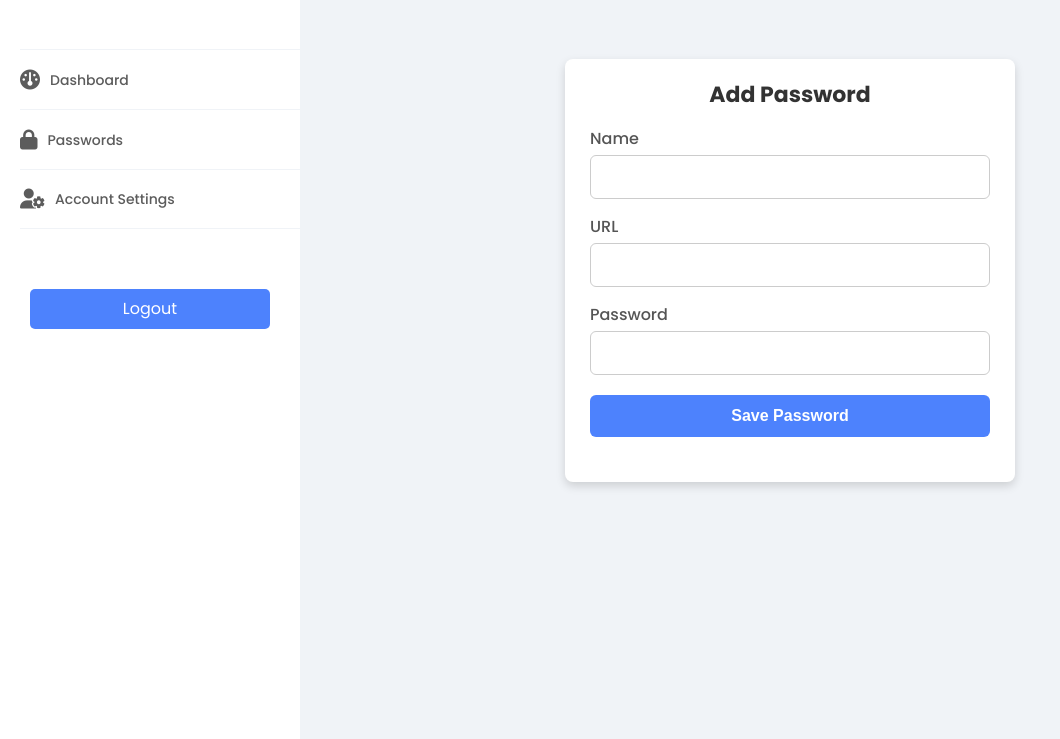
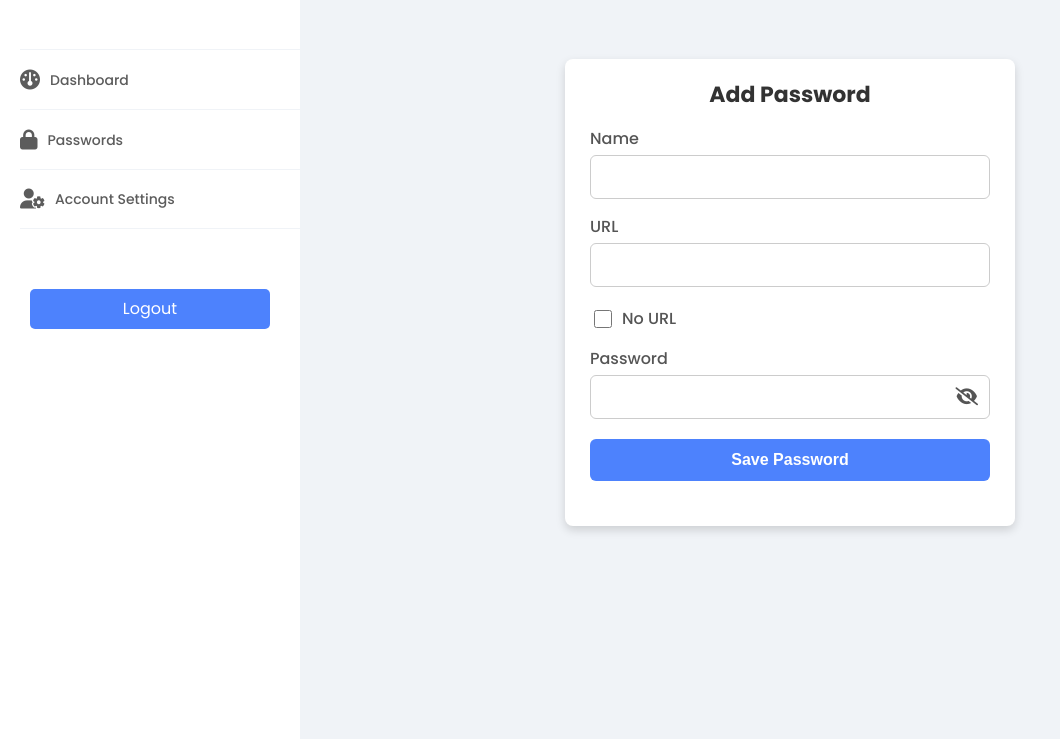
Before and after one commit to rhinowebrs/diplomski, a Flask app: page /add_password in a window 1280 px wide. Shown: the part 61-800 px from the top of the page, without its empty margins (0-1060 px from the left). Run offline with Flask 3, Linux system fonts and the light colour scheme; the visitor is signed in with stand-in values (Sample User, id 1); some libraries are stand-ins or nearby versions.

Commit message:
Changes;

```diff
--- a/app/forms.py
+++ b/app/forms.py
@@ -1,6 +1,7 @@
 from flask_wtf import FlaskForm
 from wtforms import StringField, PasswordField, SubmitField, FileField
-from wtforms.validators import DataRequired, Email, EqualTo, ValidationError, Length, URL
+from wtforms.fields.simple import BooleanField
+from wtforms.validators import DataRequired, Email, EqualTo, ValidationError, Length, URL, Optional
 from flask_wtf.file import FileAllowed
 from .models import User
 from flask_login import current_user
@@ -77,8 +78,10 @@ class AccountSettingsForm(FlaskForm):
 
 class PasswordForm(FlaskForm):
     name = StringField('Name', validators=[DataRequired()])
-    url = StringField('URL', validators=[DataRequired()])
-    password = PasswordField('Password', validators=[DataRequired()])
+    url = StringField('URL', validators=[Optional(), URL()])
+    no_url = BooleanField('No URL')
+    password = PasswordField('Password', validators=[DataRequired(), Length(min=8, message='Password must be at least 8 characters long.')])
+    show_password = BooleanField('Show Password')
     submit = SubmitField('Save Password')
 
     def validate_password(self, password):
--- a/app/routes.py
+++ b/app/routes.py
@@ -139,16 +139,17 @@ def profile_picture(user_id):
 def add_password():
     form = PasswordForm()
     if form.validate_on_submit():
+        url_value = "local" if form.no_url.data else form.url.data
         new_password = Password(
             name=form.name.data,
-            url=form.url.data,
+            url=url_value,
             password=form.password.data,
             user_id=current_user.id
         )
         db.session.add(new_password)
         db.session.commit()
         flash('Password saved successfully', 'success')
-        return redirect(url_for('main.dashboard'))
+        return redirect(url_for('main.landing'))
     else:
         for field, error_messages in form.errors.items():
             for error in error_messages:
--- a/app/static/css/main.css
+++ b/app/static/css/main.css
@@ -345,7 +345,66 @@ main {
     background: #e9ecef;
 }
 
+/* Checkbox Styling */
 
+.form-check {
+    display: flex;
+    align-items: center;
+    margin-bottom: 20px;
+}
+
+.form-check-input {
+    width: 18px;
+    height: 18px;
+    margin-right: 10px;
+    cursor: pointer;
+    border: 1px solid #ccc;
+    border-radius: 4px;
+    transition: all 0.3s ease-in-out;
+}
+
+.form-check-input:checked {
+    background-color: #4d82fd;
+    border-color: #4d82fd;
+}
+
+.form-check-label {
+    font-weight: 500;
+    color: #555;
+    cursor: pointer;
+    transition: color 0.3s ease-in-out;
+}
+
+.form-check-input:focus {
+    box-shadow: 0 0 8px rgba(77, 130, 253, 0.2);
+    outline: none;
+}
+
+/*PASSWORD FORM*/
+
+.password-container {
+    position: relative;
+    display: flex;
+    align-items: center;
+}
+
+.toggle-password {
+    position: absolute;
+    right: 12px;
+    cursor: pointer;
+    font-size: 18px;
+    color: #555;
+    transition: color 0.3s ease-in-out;
+    user-select: none;
+}
+
+.toggle-password i {
+    transition: transform 0.2s ease-in-out;
+}
+
+.toggle-password:hover {
+    color: #4d82fd;
+}
 
 .alert {
     padding: 1rem;
--- a/app/templates/add_password.html
+++ b/app/templates/add_password.html
@@ -7,21 +7,63 @@
     <h2>Add Password</h2>
     <form method="POST" action="{{ url_for('main.add_password') }}">
         {{ form.hidden_tag() }}
+
         <div class="form-group">
             {{ form.name.label }}
             {{ form.name(class="form-control") }}
         </div>
+
         <div class="form-group">
             {{ form.url.label }}
-            {{ form.url(class="form-control") }}
+            {{ form.url(class="form-control", id="urlField") }}
         </div>
-        <div class="form-group">
+
+        <div class="form-check">
+            {{ form.no_url(class="form-check-input", id="noUrlCheckbox") }}
+            {{ form.no_url.label(class="form-check-label") }}
+        </div>
+
+        <div class="form-group password-group">
             {{ form.password.label }}
-            {{ form.password(class="form-control") }}
+            <div class="password-container">
+                {{ form.password(class="form-control", id="passwordField") }}
+                <span class="toggle-password" id="togglePassword" onclick="togglePassword()">
+                    <i class="fa-solid fa-eye-slash"></i>
+                </span>
+            </div>
         </div>
+
         <div class="form-group">
             {{ form.submit(class="btn btn-primary") }}
         </div>
     </form>
 </div>
+
+<script>
+    document.getElementById('noUrlCheckbox').addEventListener('change', function() {
+        let urlField = document.getElementById('urlField');
+        if (this.checked) {
+            urlField.disabled = true;
+            urlField.value = '';
+        } else {
+            urlField.disabled = false;
+        }
+    });
+
+    function togglePassword() {
+        let passwordField = document.getElementById("passwordField");
+        let toggleIcon = document.getElementById("togglePassword").querySelector("i");
+
+        if (passwordField.type === "password") {
+            passwordField.type = "text";
+            toggleIcon.classList.remove("fa-eye-slash");
+            toggleIcon.classList.add("fa-eye");
+        } else {
+            passwordField.type = "password";
+            toggleIcon.classList.remove("fa-eye");
+            toggleIcon.classList.add("fa-eye-slash");
+        }
+    }
+</script>
+
 {% endblock %}
```
